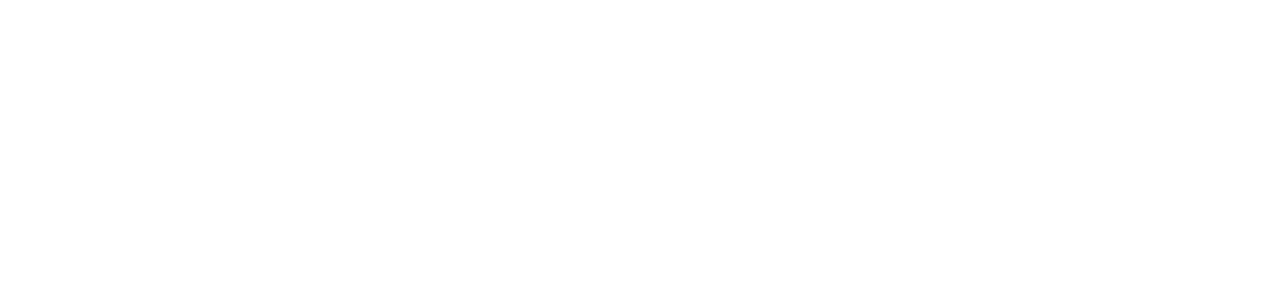
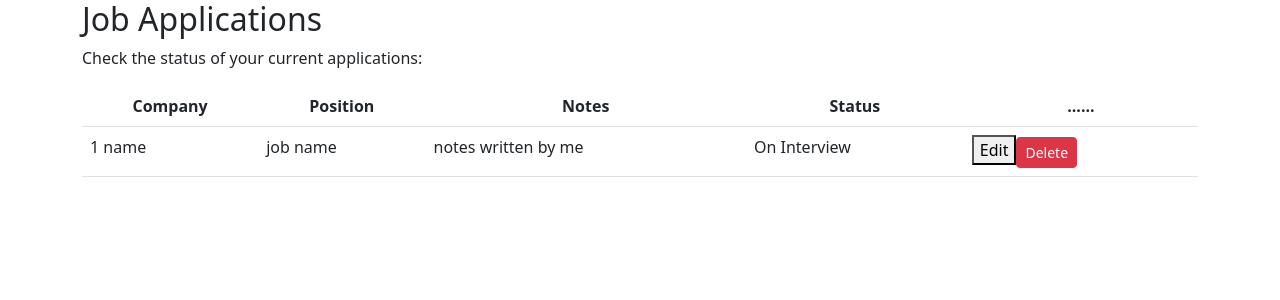
Before and after one commit to 1alyciaoliveira/JobJourney, a React (Create React App) app in the folder client/: page /tabledash in a window 1280 px wide. Before the commit this address had no page. Shown: the top 300 px of the page. Built offline with nearby package versions, Linux system fonts and the light colour scheme; the HTML template or start-up script is replaced by a standard one.

Commit message:
adding the table dashboard js

```diff
--- a/client/src/App.js
+++ b/client/src/App.js
@@ -12,7 +12,7 @@ import { setContext } from "@apollo/client/link/context";
 import LoginForm from './components/LoginForm';
 import SignForm from './components/SignForm';
 import Dashboard from './components/Dashboard';
-
+import TableDash from './components/TableDash';
 
 // Construct our main GraphQL API endpoint
 const httpLink = createHttpLink({
@@ -55,6 +55,7 @@ function App() {
             <SignForm onSwitchForm={handleFormSwitch} />
           )} />
           <Route path="/dashboard" element={<Dashboard />} />
+          <Route path="/tabledash" element={<TableDash />} />
         </Routes>
       </Router>
 
--- /dev/null
+++ b/client/src/components/TableDash.js
@@ -0,0 +1,70 @@
+import React from 'react';
+import {Button} from 'react-bootstrap';
+
+function TableDash() {
+
+// aqui hay que crear la funcion que hace que los modales salgan a preguntar si quiere borrarse la fila de la vacante
+function deleteJob () {
+    console.log("hola");
+}
+
+  return (
+  <div>
+
+{/* falta conectar que cada que agrega el usuario alguna application vayan apareciendo aqui, necesito saber como traerme esa informacion a cada row que se vaya creando */}
+    <div class="container table-responsive">
+      <h2>Job Applications</h2>
+      <p>Check the status of your current applications:</p>
+      <table class="table">
+        <thead class="text-center">
+          <tr>
+            <th>Company</th>
+            <th>Position</th>
+            <th>Notes</th>
+            <th>Status</th>
+            <th>......</th>
+          </tr>
+        </thead>
+        <tbody>
+            {/* aqui debe entrar una funcion que me traiga la informacion de las vacantes que el usuario haya puesto, de la fila 41 a la 50 se repetira las veces que haya vacantes */}
+          <tr>
+            <td>1 name</td>
+            <td>job name</td>
+            <td>notes written by me</td>
+            <td>On Interview</td>
+            <td><button class="btn-sm btn-warning">Edit</button>
+                <Button variant="danger btn-sm" onClick={deleteJob}>Delete
+                </Button>
+            </td>
+          </tr>
+
+        </tbody>
+      </table>
+    </div>
+
+
+{/* <!-- Delete Modal ** falta que cuando se cargue la pagina otra vez ese que estaba delete ya NO aparezca--> */}
+<div id="delModal" class="modal fade" role="dialog">
+    <div class="modal-dialog">
+      <div class="modal-content">
+        <div class="modal-header">
+          <h4 class="modal-title">Delete Job Application</h4>
+          <button type="button" class="close" data-dismiss="modal">&times;</button>
+        </div>
+        <div class="modal-body">
+          <p>Are you sure you want to delete this job application?</p>
+        </div>
+        <div class="modal-footer">
+          <button type="button" class="btn btn-danger" id="confirmDel">Yes</button>
+          <button type="button" class="btn btn-secondary" id="cancelDel" data-dismiss="modal">No</button>
+        </div>
+      </div>
+    </div>
+  </div>
+
+</div>
+
+)
+}
+
+export default TableDash;
```
